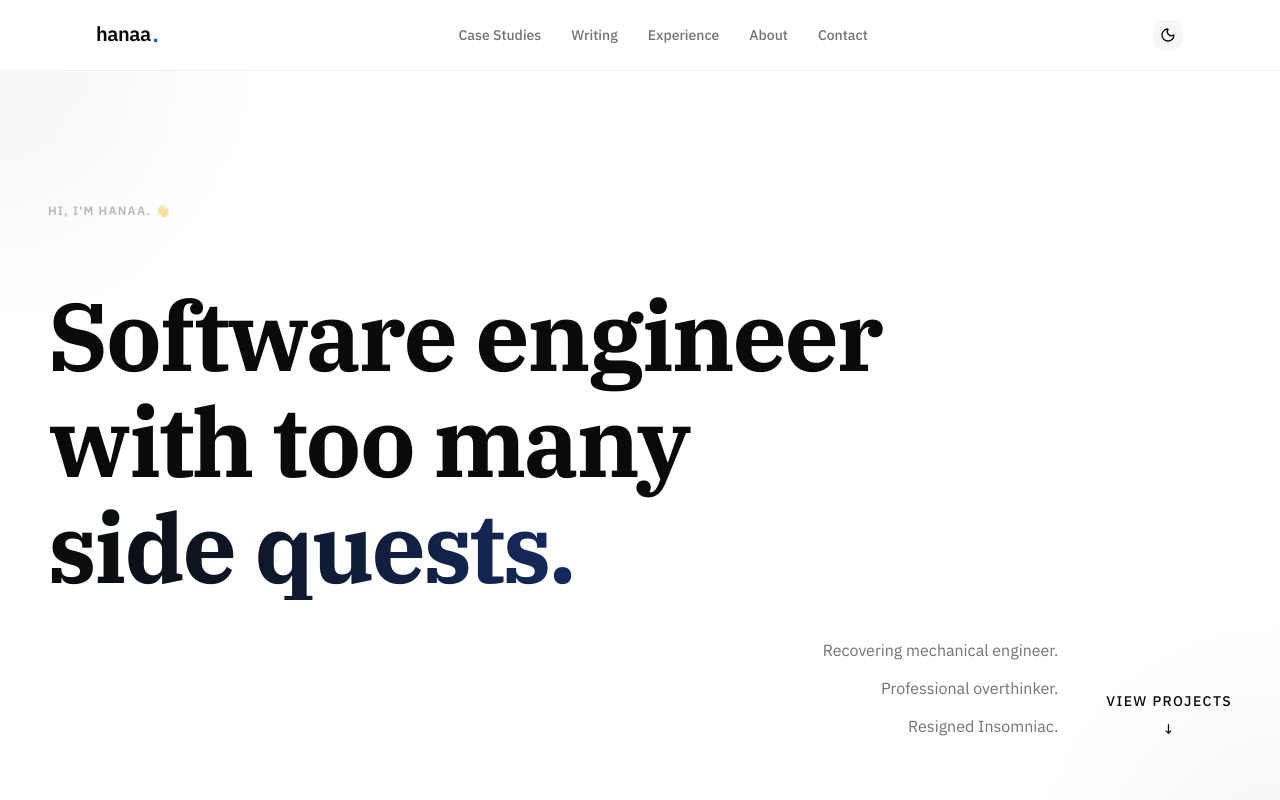
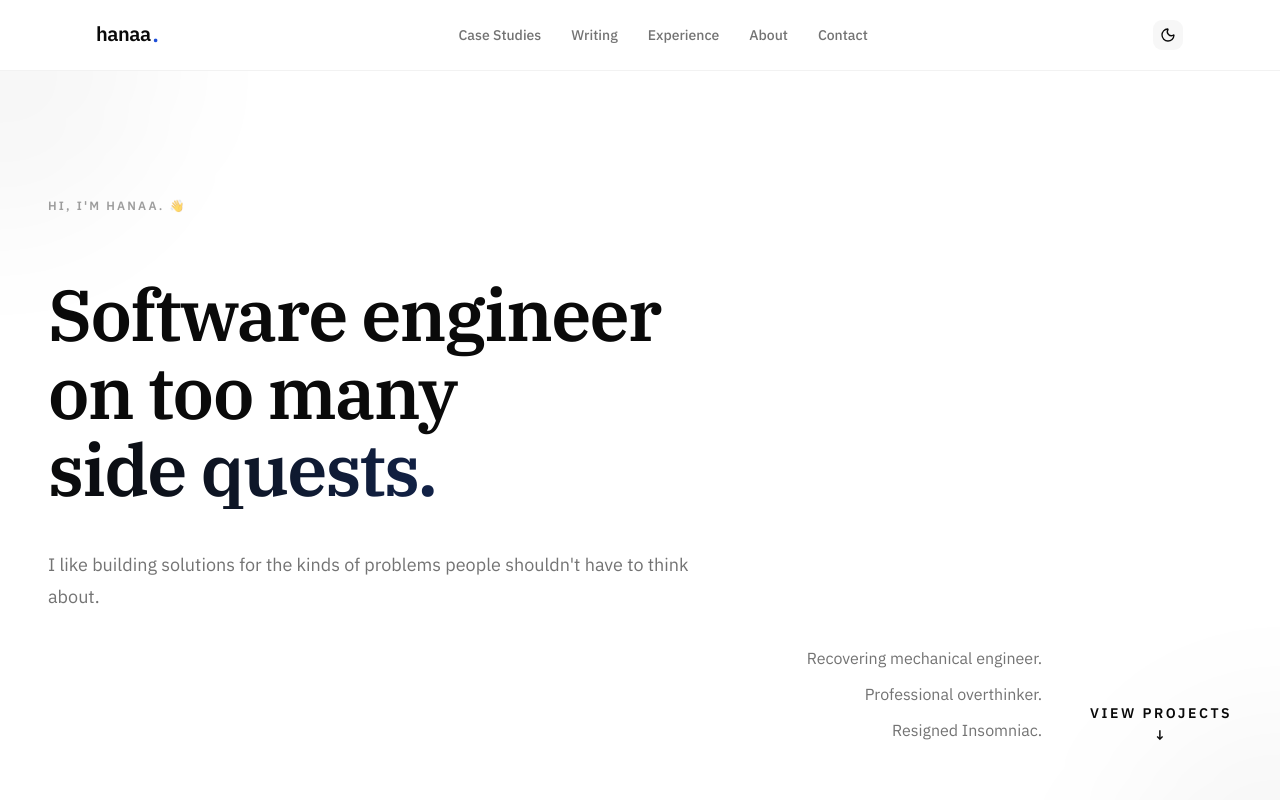
Before and after one commit to hsadoqi/hanaasadoqi.dev, a Next.js app: page / in a window 1280 px wide. Shown: the top 800 px of the page. Built offline with nearby package versions, Linux system fonts and the light colour scheme.

Commit message:
refactor: update hero section components to include supporting line and improve layout styles

```diff
--- a/src/app/page.tsx
+++ b/src/app/page.tsx
@@ -8,7 +8,9 @@ import {
 import { ProjectsSection } from '@/features/projects/components/homepage/featured-work-section';
 
 const greeting = "Hi, I'm Hanaa. 👋";
-const headlineParts = ['Software engineer', 'with too many', 'side quests.'];
+const headlineParts = ['Software engineer', 'on too many', 'side quests.'];
+const supportingLine =
+  "I like building solutions for the kinds of problems people shouldn't have to think about.";
 const identities = [
   'Recovering mechanical engineer.',
   'Professional overthinker.',
@@ -19,17 +21,21 @@ export default function Home() {
   return (
     <main
       id="main-content"
-      className="flex flex-1 flex-col gap-16 overflow-x-hidden"
+      className="flex flex-1 flex-col gap-16 overflow-x-hidden sm:gap-20 lg:gap-24"
     >
       <div className="from-background/50 to-background/0 absolute inset-0 -z-10 bg-linear-to-b" />
       <Hero
         greeting={greeting}
         headlineParts={headlineParts}
+        supportingLine={supportingLine}
         identities={identities}
         cta={cta}
       />
       {/* Subtle transition marker between hero and the rest of the site */}
-      <div className="flex items-center justify-center" aria-hidden="true">
+      <div
+        className="-mb-8 flex items-center justify-center"
+        aria-hidden="true"
+      >
         <span className="bg-border/60 h-px w-16" />
         <span className="bg-brand/60 mx-2 h-1 w-1 rounded-full" />
         <span className="bg-border/60 h-px w-16" />
--- a/src/components/sections/hero/base-hero/base-hero-content.tsx
+++ b/src/components/sections/hero/base-hero/base-hero-content.tsx
@@ -7,10 +7,7 @@ export const BaseHeroContent = ({
 }) => {
   return (
     <>
-      <h1
-        id="hero-heading"
-        className="text-foreground text-4xl leading-[1.05] tracking-tight md:text-5xl lg:text-6xl"
-      >
+      <h1 id="hero-heading" className="type-page-title">
         {headlineParts.map((line, i) => (
           <span key={i} className="block">
             {line}
@@ -22,7 +19,7 @@ export const BaseHeroContent = ({
         {identities.map((line, i) => (
           <p
             key={i}
-            className="text-muted-foreground hover:text-foreground font-sans text-sm tracking-widest uppercase transition-colors"
+            className="type-eyebrow hover:text-foreground transition-colors"
           >
             {line}
           </p>
--- a/src/components/sections/hero/base-hero/base-hero-cta.tsx
+++ b/src/components/sections/hero/base-hero/base-hero-cta.tsx
@@ -4,7 +4,7 @@ export const BaseHeroCta = ({ cta }: { cta: string }) => {
   return (
     <LinkButton
       variant="link"
-      href="#case-studies"
+      href="#projects"
       className="group hover:text-brand/80 transition-colors hover:no-underline"
     >
       <span className="group-hover:text-brand inline-block transition-[color,transform] duration-300 ease-in-out group-hover:translate-y-0.5">
--- a/src/components/sections/hero/base-hero/hero-cta.tsx
+++ b/src/components/sections/hero/base-hero/hero-cta.tsx
@@ -4,7 +4,7 @@ export const HeroCta = ({ cta }: { cta: string }) => {
   return (
     <LinkButton
       variant="link"
-      href="#case-studies"
+      href="#projects"
       className="group hover:text-brand/80 transition-colors hover:no-underline"
     >
       <span className="group-hover:text-brand inline-block transition-[color,transform] duration-300 ease-in-out group-hover:translate-y-0.5">
--- a/src/components/sections/hero/hero-layout.tsx
+++ b/src/components/sections/hero/hero-layout.tsx
@@ -4,12 +4,14 @@ import Link from 'next/link';
 export const HeroLayout = ({
   greeting,
   headlineParts,
+  supportingLine,
   identities,
   cta,
   className,
 }: {
   greeting: string;
   headlineParts: string[];
+  supportingLine?: string;
   identities: string[];
   cta: string;
   className?: string;
@@ -26,7 +28,11 @@ export const HeroLayout = ({
       <div className="bg-foreground/3 pointer-events-none absolute -top-40 -left-40 h-80 w-80 rounded-full blur-3xl" />
       <div className="bg-foreground/3 pointer-events-none absolute -right-40 -bottom-40 h-80 w-80 rounded-full blur-3xl" />
 
-      <HeroContent greeting={greeting} headlineParts={headlineParts} />
+      <HeroContent
+        greeting={greeting}
+        headlineParts={headlineParts}
+        supportingLine={supportingLine}
+      />
 
       <div className="relative z-10 flex flex-col items-end justify-between gap-8 md:flex-row md:gap-12">
         {/* Identities - Right aligned, vertical stack */}
@@ -34,7 +40,7 @@ export const HeroLayout = ({
           {identities.map((line, i) => (
             <p
               key={i}
-              className="text-secondary-content hover:text-foreground text-sm leading-relaxed motion-safe:transition-colors motion-safe:duration-200 md:text-base"
+              className="type-body-sm hover:text-foreground motion-safe:transition-colors motion-safe:duration-200 md:text-base"
             >
               {line}
             </p>
@@ -51,19 +57,19 @@ export const HeroLayout = ({
 const HeroContent = ({
   greeting,
   headlineParts,
+  supportingLine,
 }: {
   greeting: string;
   headlineParts: string[];
+  supportingLine?: string;
 }) => {
   return (
     <div className="relative z-10">
       {/* Greeting */}
-      <p className="text-subtle-content mb-16 text-xs font-semibold tracking-widest uppercase">
-        {greeting}
-      </p>
+      <p className="type-eyebrow mb-16">{greeting}</p>
 
       {/* Headline with brand color gradient on "side quests" */}
-      <h1 className="text-foreground max-w-6xl text-5xl leading-[1.1] font-bold tracking-tight md:text-6xl lg:text-7xl xl:text-8xl">
+      <h1 className="type-hero max-w-6xl">
         {headlineParts.map((line, i) => {
           const isBrandHighlight =
             line.toLowerCase().includes('side') ||
@@ -82,6 +88,9 @@ const HeroContent = ({
           );
         })}
       </h1>
+      {supportingLine ? (
+        <p className="type-body-lg mt-10 max-w-2xl">{supportingLine}</p>
+      ) : null}
     </div>
   );
 };
@@ -89,8 +98,8 @@ const HeroContent = ({
 export const HeroCta = ({ cta }: { cta: string }) => {
   return (
     <Link
-      href="#case-studies"
-      className="group text-foreground hover:text-brand inline-flex flex-col items-center gap-2 text-xs font-medium tracking-widest uppercase motion-safe:transition-colors motion-safe:duration-200 md:text-sm"
+      href="#projects"
+      className="group type-eyebrow text-foreground hover:text-brand inline-flex flex-col items-center gap-2 motion-safe:transition-colors motion-safe:duration-200 md:text-sm"
     >
       <span>{cta}</span>
       <span className="group-hover:translate-y-1 motion-safe:transition-transform motion-safe:duration-200">
--- a/src/components/sections/hero/index.tsx
+++ b/src/components/sections/hero/index.tsx
@@ -3,11 +3,13 @@ import { HeroLayout } from './hero-layout';
 export const Hero = ({
   greeting,
   headlineParts,
+  supportingLine,
   identities,
   cta,
 }: {
   greeting: string;
   headlineParts: string[];
+  supportingLine?: string;
   identities: string[];
   cta: string;
 }) => {
@@ -15,6 +17,7 @@ export const Hero = ({
     <HeroLayout
       greeting={greeting}
       headlineParts={headlineParts}
+      supportingLine={supportingLine}
       identities={identities}
       cta={cta}
       className={'justify-evenly'}
```
